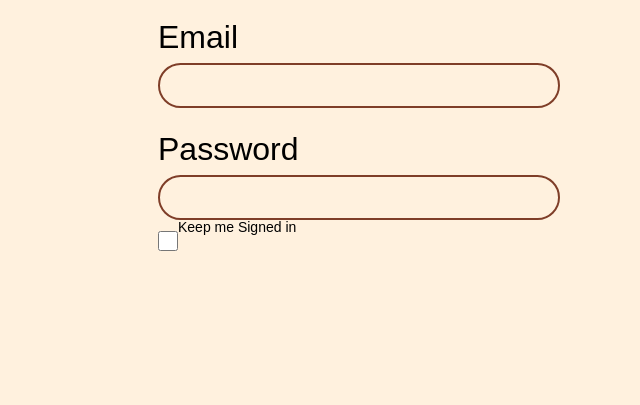
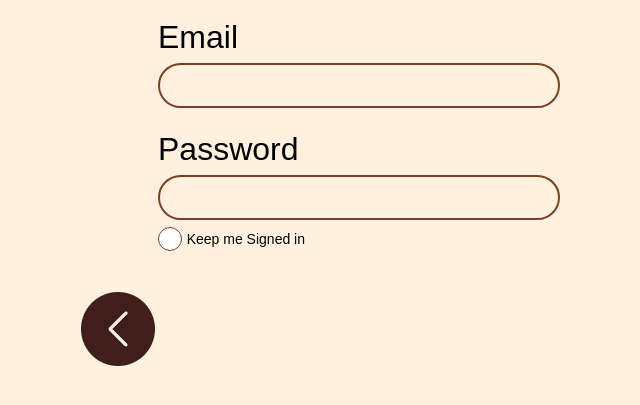
Before and after one commit to enhaiii/jazz, a Django app: page /profile/ in a window 1280 px wide; the page is wider, and only the part inside the window is pictured. Shown: the part 347-752 px from the top of that part, without its empty margins (64-704 px from the left). Run offline with Django 5.2, Linux system fonts and the light colour scheme; some web fonts are replaced.

Commit message:
18.03.2026

```diff
--- a/jazz_project/jazz_app/static/style/profile.css
+++ b/jazz_project/jazz_app/static/style/profile.css
@@ -72,6 +72,49 @@ body {
 
 .for_check {
     display: flex;
-    width: 152px;
+    justify-content: space-between;
+    align-items: center;
+    width: 147px;
     height: 25px;
+    margin-top: 6px;
 }
+
+.hidden-checkbox {
+  position: absolute;
+  left: -9999px;
+}
+
+.round-checkbox {
+  display: inline-block;
+  width: 24px;
+  height: 24px;
+  border: 1px solid #7F3E28;
+  background-color: #ffffff;
+  border-radius: 50%;
+  cursor: pointer;
+  position: relative;
+}
+
+.round-checkbox::after {
+  content: "";
+  display: none;
+  position: absolute;
+  top: 7px;
+  left: 7px;
+  width: 10px;
+  height: 10px;
+  background-color: white;
+  border-radius: 50%;
+}
+
+.hidden-checkbox:checked + .round-checkbox {
+  background-color: #7F3E28;
+}
+
+.hidden-checkbox:checked + .round-checkbox::after {
+  display: block;
+}
+
+.keep_me {
+    font-size: 14px;
+}
--- a/jazz_project/jazz_app/templates/profile.html
+++ b/jazz_project/jazz_app/templates/profile.html
@@ -23,11 +23,13 @@
                     <p class="caption_name">Password</p>
                     <input type="text" name="name" id="name">
                     <div class="for_check">
-                        <input type="checkbox" id="round" class="round">
-                        <p>Keep me Signed in</p>
+                        <input type="checkbox" id="roundCheckbox" class="hidden-checkbox">
+                        <label for="roundCheckbox" class="round-checkbox"></label>
+                        <p class="keep_me">Keep me Signed in</p>
                     </div>
                 </div>
             </div>
+            <img src="../static/media/arrow_menu.png" alt="arrow next" class="arrow_next">
         </div>
     </main>
 </body>
```
